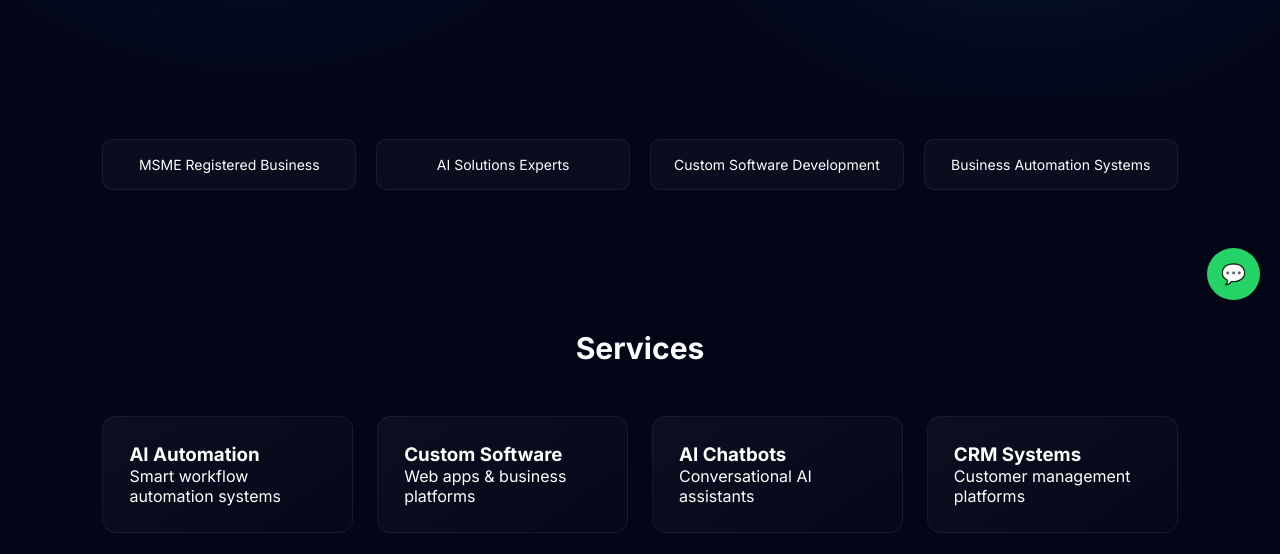
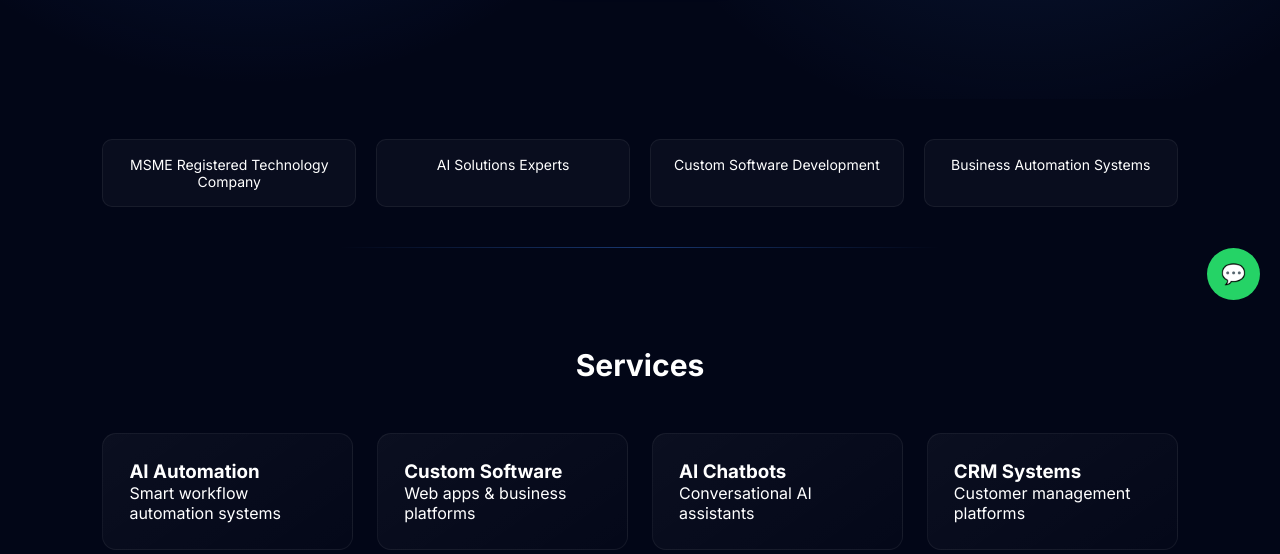
Before and after one commit to kalteraai/kalteraai-website, a plain HTML site: page index.html in a window 1280 px wide. Shown: the part 480-1034 px from the top of the page. Drawn offline with Linux system fonts and the light colour scheme.

Commit message:
Update index.html

```diff
--- a/index.html
+++ b/index.html
@@ -52,7 +52,6 @@ font-weight:500;
 .hero{
 padding:170px 8% 140px;
 text-align:center;
-
 background:
 radial-gradient(circle at 20% 20%, rgba(37,99,235,.25), transparent 40%),
 radial-gradient(circle at 80% 30%, rgba(59,130,246,.18), transparent 40%),
@@ -116,6 +115,23 @@ font-size:14px;
 
 .section{
 padding:100px 8%;
+position:relative;
+}
+
+.section:before{
+content:"";
+position:absolute;
+top:0;
+left:50%;
+transform:translateX(-50%);
+width:600px;
+height:1px;
+background:linear-gradient(
+90deg,
+transparent,
+rgba(59,130,246,.4),
+transparent
+);
 }
 
 .section-title{
@@ -172,7 +188,6 @@ border-radius:12px;
 .cta{
 text-align:center;
 padding:100px 20px;
-
 background:
 radial-gradient(circle at 50% 0%, rgba(37,99,235,.2), transparent 60%),
 #020617;
@@ -259,7 +274,7 @@ AI • Software • Automation • Digital Solutions
 
 <h1>
 AI, Software & Automation
-Solutions For Modern Businesses
+Built To Scale Modern Businesses
 </h1>
 
 <p>
@@ -271,7 +286,7 @@ We build AI systems, software platforms & business automation
 </section>
 
 <section class="trust">
-<div>MSME Registered Business</div>
+<div>MSME Registered Technology Company</div>
 <div>AI Solutions Experts</div>
 <div>Custom Software Development</div>
 <div>Business Automation Systems</div>
@@ -383,6 +398,10 @@ Automation • Software • AI Solutions
 <div class="footer-title">KALTERA AI</div>
 <div class="footer-sub">AI • Software • Digital Solutions</div>
 
+MSME Registered Technology Company
+
+<br><br>
+
 hello@kalteraai.com
 <br>
 www.kalteraai.com
```
